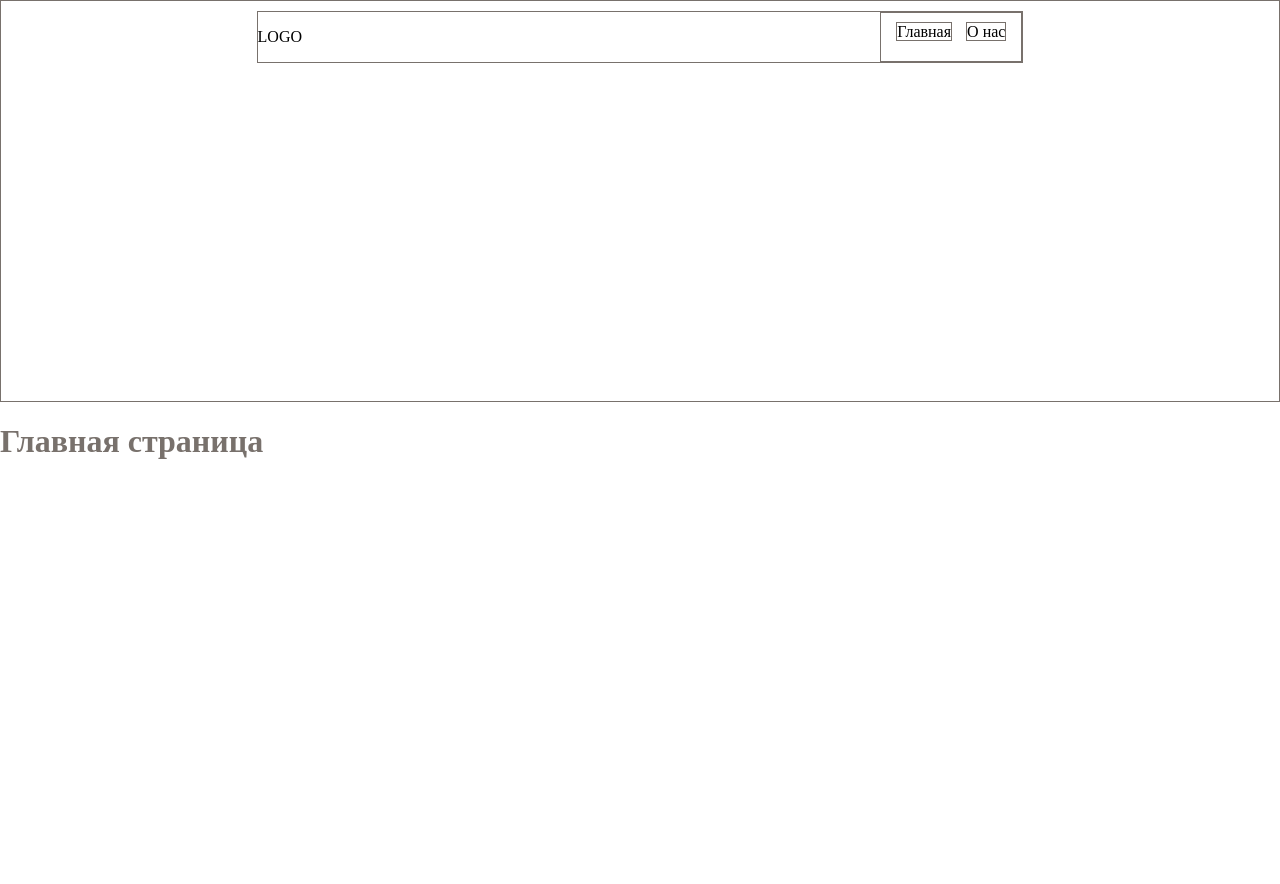
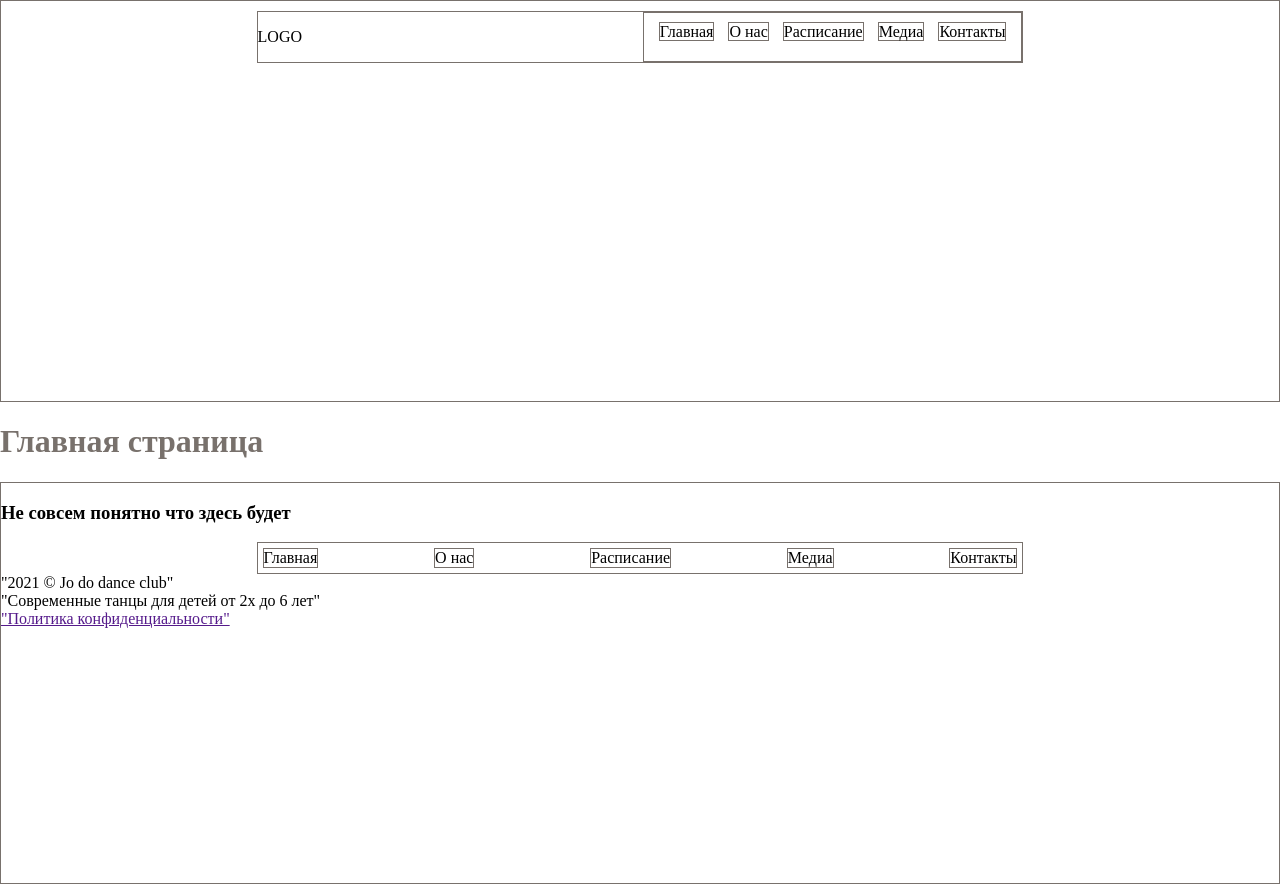
Before and after one commit to TyanPV/DanceSchool, a plain HTML site: page index.html in a window 1280 px wide. Before the commit the page ends 800 px from the top, so only its background shows below. Drawn offline with Linux system fonts and the light colour scheme.

Commit message:
Дописал наполнение подвала, сроки все проебаны

```diff
--- a/css/main.css
+++ b/css/main.css
@@ -26,3 +26,19 @@ h1{
     border: 1px solid #78716C ;
     margin: 5px 5px;
 }
+
+
+.footer {
+    height: 400px;
+    border:  1px solid #78716C ;
+}
+.footer-menu {
+    margin: 10px 20% 0;
+    border: 1px solid #78716C ;
+    display: flex;
+    justify-content: space-between;
+}
+.footer-menu span {
+    border: 1px solid #78716C ;
+    margin: 5px 5px;
+}
--- a/index.html
+++ b/index.html
@@ -13,11 +13,62 @@
         <div class="navbar">
             <span>Главная</span>
             <span>О нас</span>
+            <span>Расписание</span>
+            <span>Медиа</span>
+            <span>Контакты</span>
         </div>
     </div>
 
 </div>
-<h1>Главная страница</h1>
+<div>
+    <h1>Главная страница</h1>
+
+</div>
+
+<div class="footer">
+    <div class="container">
+        <div class="foto-logo">
+
+        </div>
+            <div class="text-footer">
+
+            </div>
+                <div class="text-footer">
+                    <h3>Не совсем понятно что здесь будет</h3>
+                </div>
+        <!--Попробовать сделать значки с анимацией-->
+     <!--   <div class="link-footer">
+            <div></div>
+            <div></div>
+            <div></div>
+            <div></div>
+        </div>-->
+
+                <div class="footer-menu-container">
+                    <div class="footer-menu">
+                        <span>Главная</span>
+                        <span>О нас</span>
+                        <span>Расписание</span>
+                        <span>Медиа</span>
+                        <span>Контакты</span>
+                    </div>
+                </div>
+        <div class="footer-text-1">
+            <div>
+            "2021 © Jo do dance club"
+            <br>
+            "Современные танцы для детей от 2х до 6 лет"
+            </div>
+            <div>
+                <a href="">"Политика конфиденциальности"</a>
+            </div>
+        </div>
+
+
+    </div>
+
+</div>
+
 
 </body>
 </html>
```
